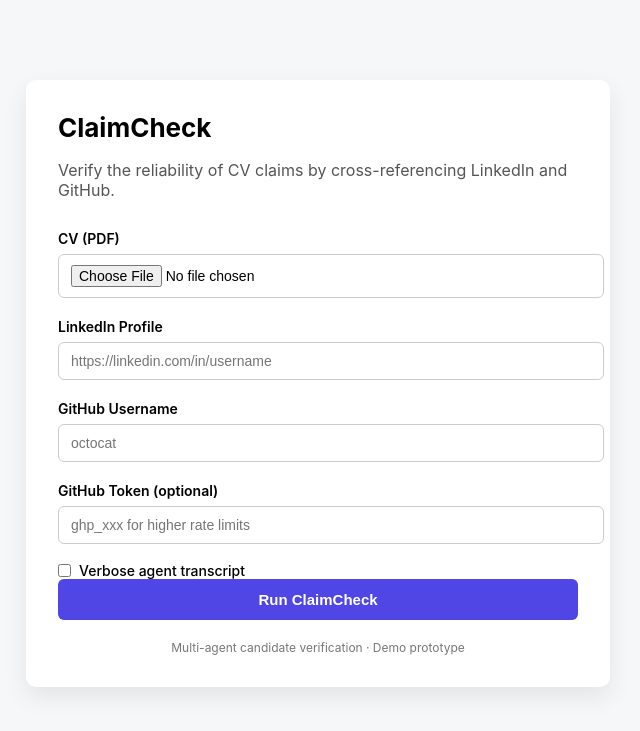
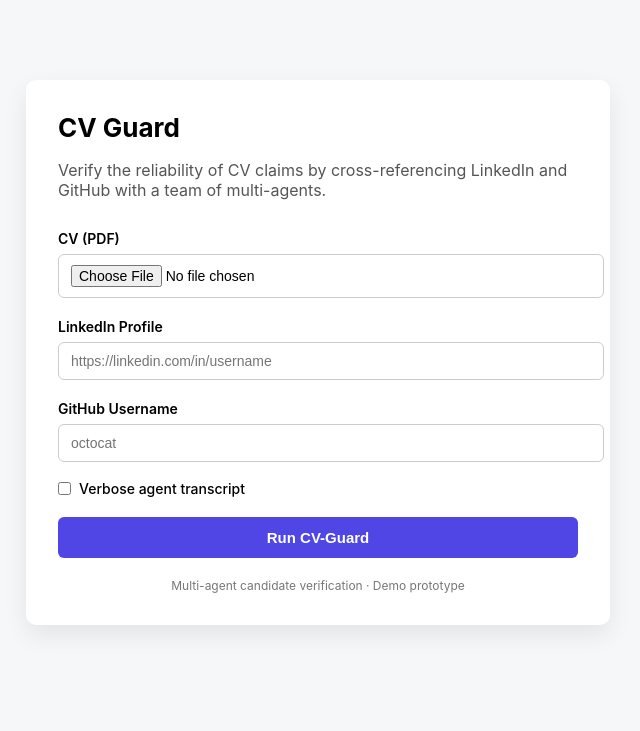
Before and after one commit to bourkeybeans/CV-Guard, a Flask app: page / in a window 1280 px wide. Shown: the top 731 px of the page, without its empty margins (322-962 px from the left). Run offline with Flask 3, Linux system fonts and the light colour scheme.

Commit message:
working non-cursor version

```diff
--- a/templates/index.html
+++ b/templates/index.html
@@ -2,7 +2,7 @@
 <html lang="en">
 <head>
   <meta charset="UTF-8" />
-  <title>ClaimCheck</title>
+  <title>CV-Guard</title>
 
   <style>
     body {
@@ -82,9 +82,9 @@
 <body>
 
   <div class="container">
-    <h1>ClaimCheck</h1>
+    <h1>CV Guard</h1>
     <p class="subtitle">
-      Verify the reliability of CV claims by cross-referencing LinkedIn and GitHub.
+      Verify the reliability of CV claims by cross-referencing LinkedIn and GitHub with a team of multi-agents.
     </p>
 
     <form id="claimcheck-form" method="POST" enctype="multipart/form-data">
@@ -98,15 +98,13 @@
       <label>GitHub Username</label>
       <input type="text" name="github" placeholder="octocat" required>
 
-      <label>GitHub Token (optional)</label>
-      <input type="text" name="github_token" placeholder="ghp_xxx for higher rate limits">
-
       <label style="display:flex; align-items:center; gap:8px; font-weight:500;">
         <input type="checkbox" name="verbose" value="1" style="width:auto; margin:0;">
         Verbose agent transcript
       </label>
+      <br>
 
-      <button type="submit">Run ClaimCheck</button>
+      <button type="submit">Run CV-Guard</button>
 
     </form>
 
```
